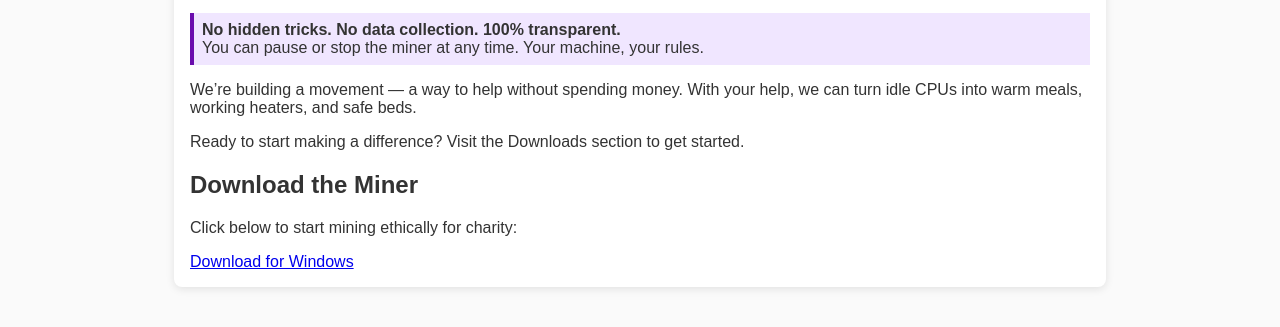
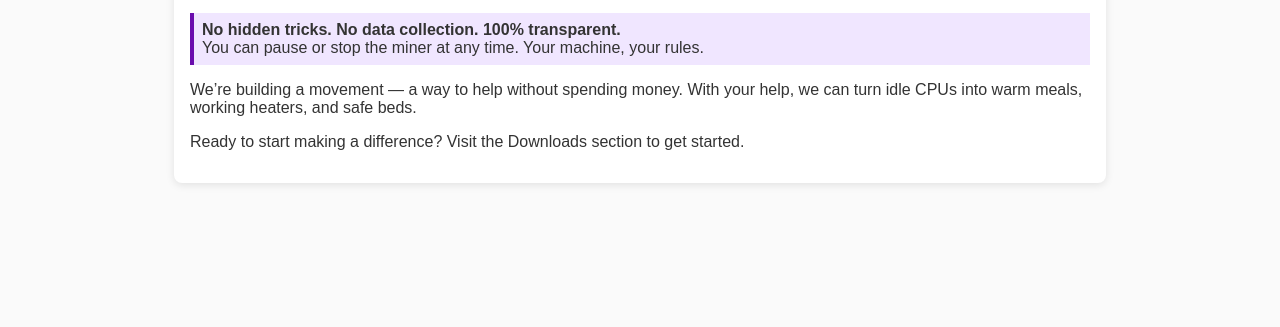
Before and after one commit to Garbagebuild/JoyDrill, a plain HTML site: page index.html in a window 1280 px wide. Shown: the part 285-612 px from the top of the page. Drawn offline with Linux system fonts and the light colour scheme.

Commit message:
Update index.html

```diff
--- a/index.html
+++ b/index.html
@@ -87,10 +87,7 @@
     <p>
       Ready to start making a difference? Visit the Downloads section to get started.
     </p>
-  <section id="#downloads">
-  <h2>Download the Miner</h2>
-  <p>Click below to start mining ethically for charity:</p>
-  <a href="downloads/ethminer.zip" download>Download for Windows</a>
+
 </section>
 </div>
 </body>
```
